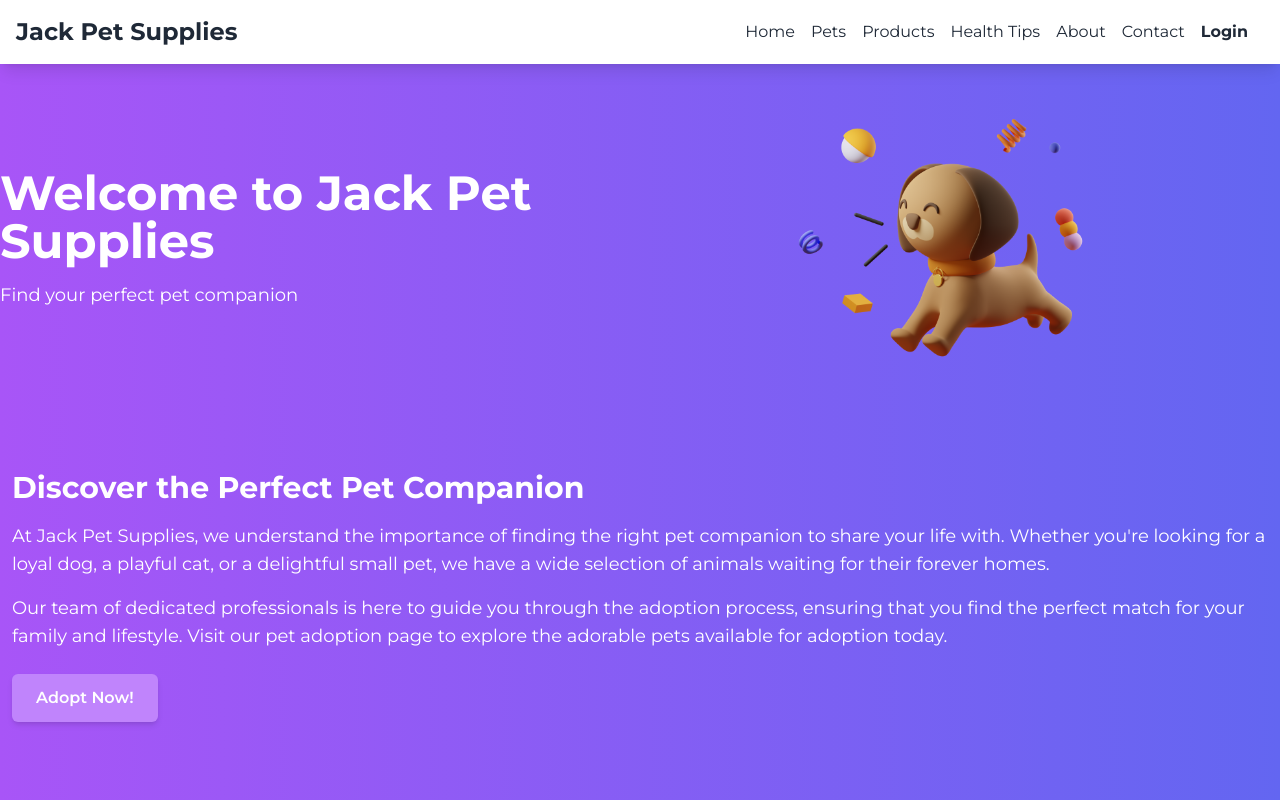
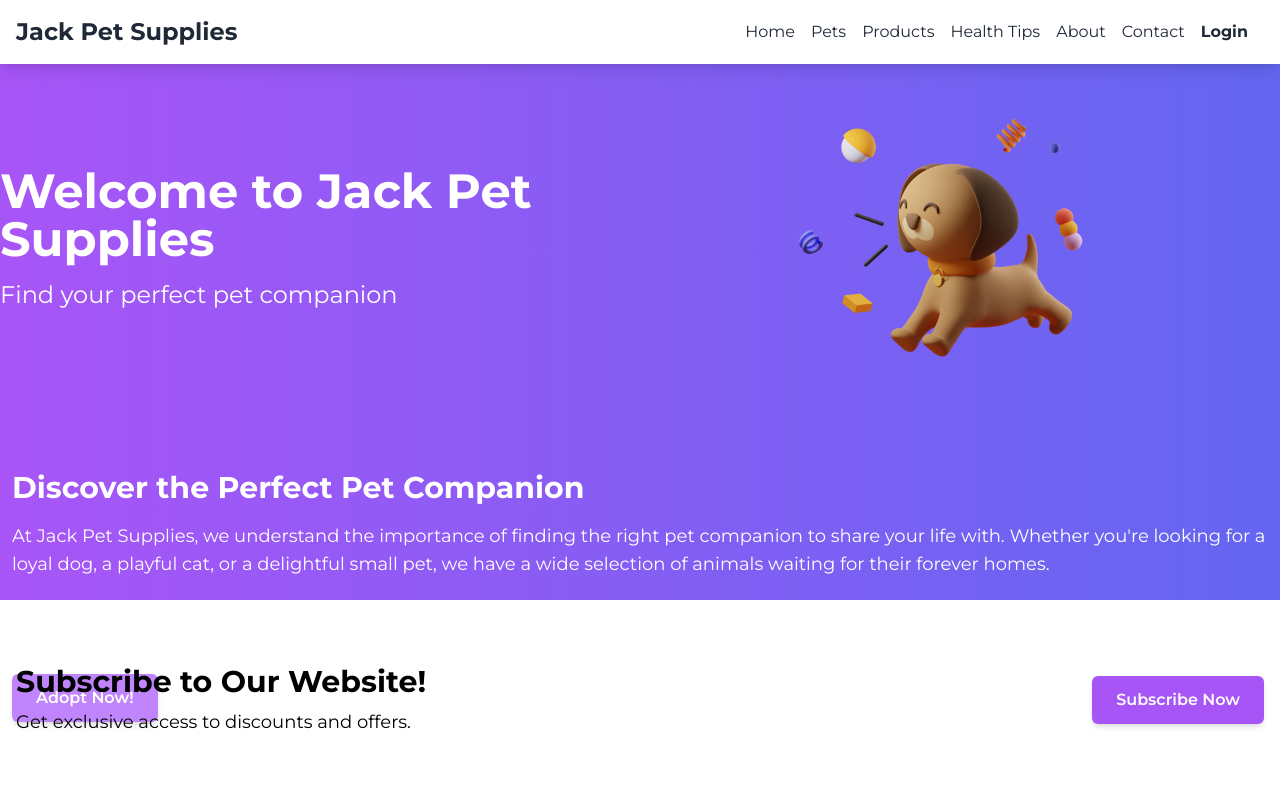
Before and after one commit to prathibha97/DW-Assignment-1, a Vue app: page / in a window 1280 px wide. Shown: the top 800 px of the page. Built offline with nearby package versions, Linux system fonts and the light colour scheme; no server answers.

Commit message:
Add Banner component

```diff
--- /dev/null
+++ b/src/components/Banner.vue
@@ -0,0 +1,21 @@
+<template>
+  <div class="flex items-center bg-white h-[25vh]">
+    <div class="container mx-auto px-4 py-6">
+      <div class="flex items-center justify-between">
+        <div >
+          <h2 class="text-3xl font-bold mb-2">Subscribe to Our Website!</h2>
+          <p class="text-lg">Get exclusive access to discounts and offers.</p>
+        </div>
+        <button class="bg-primary-500 text-white font-semibold px-6 py-3 rounded-md shadow-md hover:bg-purple-600 transition-colors duration-300">
+          Subscribe Now
+        </button>
+      </div>
+    </div>
+  </div>
+</template>
+
+<script>
+export default {
+  name: 'BannerComponent'
+}
+</script>
--- a/src/components/MainHero.vue
+++ b/src/components/MainHero.vue
@@ -1,9 +1,9 @@
 <template>
-  <section class="bg-gradient-to-r from-primary-500 to-indigo-500 text-white py-20 md:h-[100vh]" id="hero-section">
+  <section class="bg-gradient-to-r from-primary-500 to-indigo-500 text-white py-20 md:h-[75vh]" id="hero-section">
     <div class="container mx-auto flex flex-col-reverse md:flex-row items-center">
       <div class="md:w-1/2">
         <h1 class="text-4xl md:text-5xl font-bold mb-4 text-center md:text-left">Welcome to Jack Pet Supplies</h1>
-        <p class="text-lg md:mb-8 text-center md:text-left">Find your perfect pet companion</p>
+        <h3 class="text-2xl md:mb-8 text-center md:text-left">Find your perfect pet companion</h3>
       </div>
       <div class="md:w-1/2">
         <img src="../assets/images/Saly.png" alt="hero image" class="w-[250px] md:w-[350px] h-[250px] md:h-[350px] mx-auto" />
--- a/src/views/HomeView.vue
+++ b/src/views/HomeView.vue
@@ -2,6 +2,8 @@
   <div class="bg-gray-100">
     <!-- Hero section -->
     <MainHero />
+    <!-- Banner -->
+    <Banner />
     <!-- Features section -->
     <Features />
     <!-- Carousel section -->
@@ -16,6 +18,7 @@ import Carousel from '../components/Carousel.vue'
 import Contact from '../components/Contact.vue'
 import Features from '../components/Features.vue'
 import MainHero from '../components/MainHero.vue'
+import Banner from '../components/Banner.vue'
 
 export default {
   name: 'LandingPage',
@@ -23,7 +26,8 @@ export default {
     MainHero,
     Features,
     Contact,
-    Carousel
+    Carousel,
+    Banner
   },
   data() {
     return {
```
